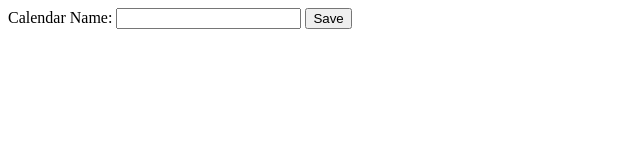
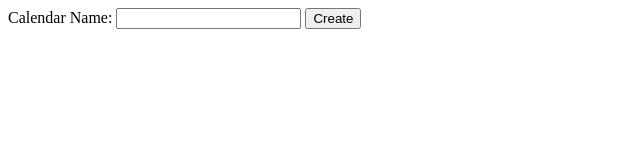
Before and after one commit to AFlyingCar/SchedulerTool, a plain HTML site: page front/CreateCalendarView.html in a window 1280 px wide. Shown: the full height of the page, 0-640 px from the left. Drawn offline with Linux system fonts and the light colour scheme.

Commit message:
Renamed Save to Create.

```diff
--- a/front/CreateCalendarView.html
+++ b/front/CreateCalendarView.html
@@ -9,7 +9,7 @@
                 <p><label for="calendar_name">Calendar Name:</label>
                 <input type="text" name="calendar_name" id="cname">
 
-                <input value="Save" type="submit">
+                <input value="Create" type="submit">
             </form>
         </div>
     </body>
```
